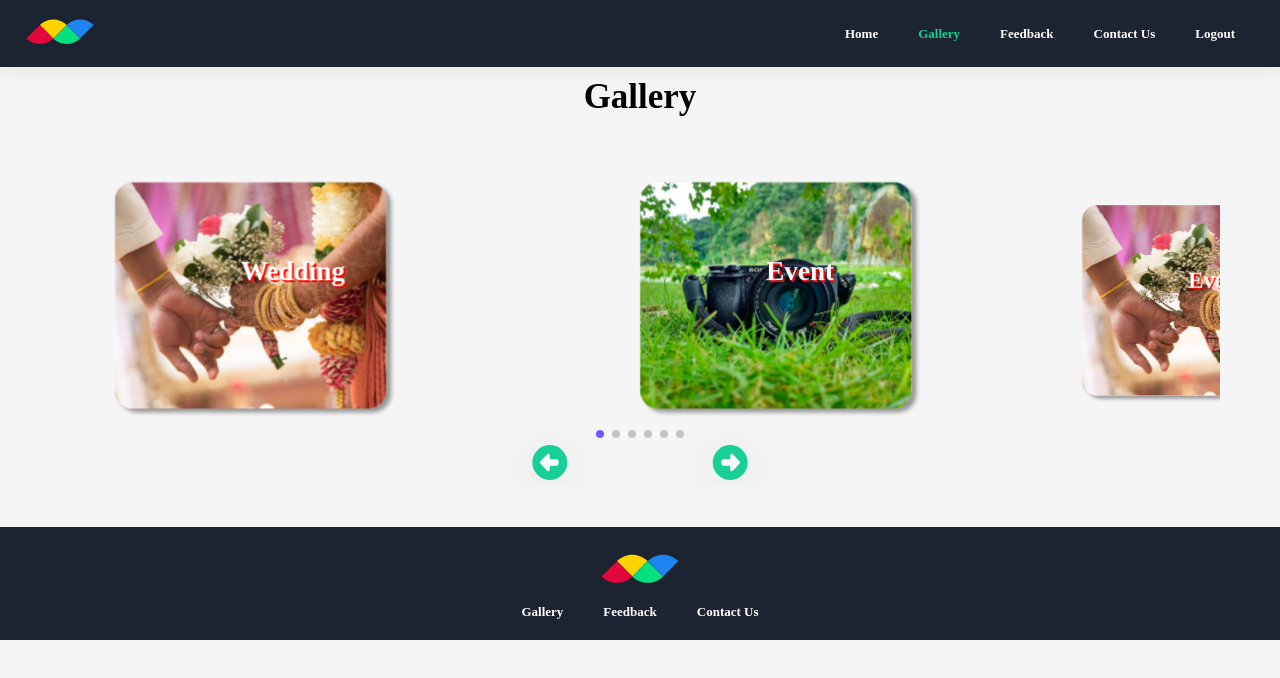
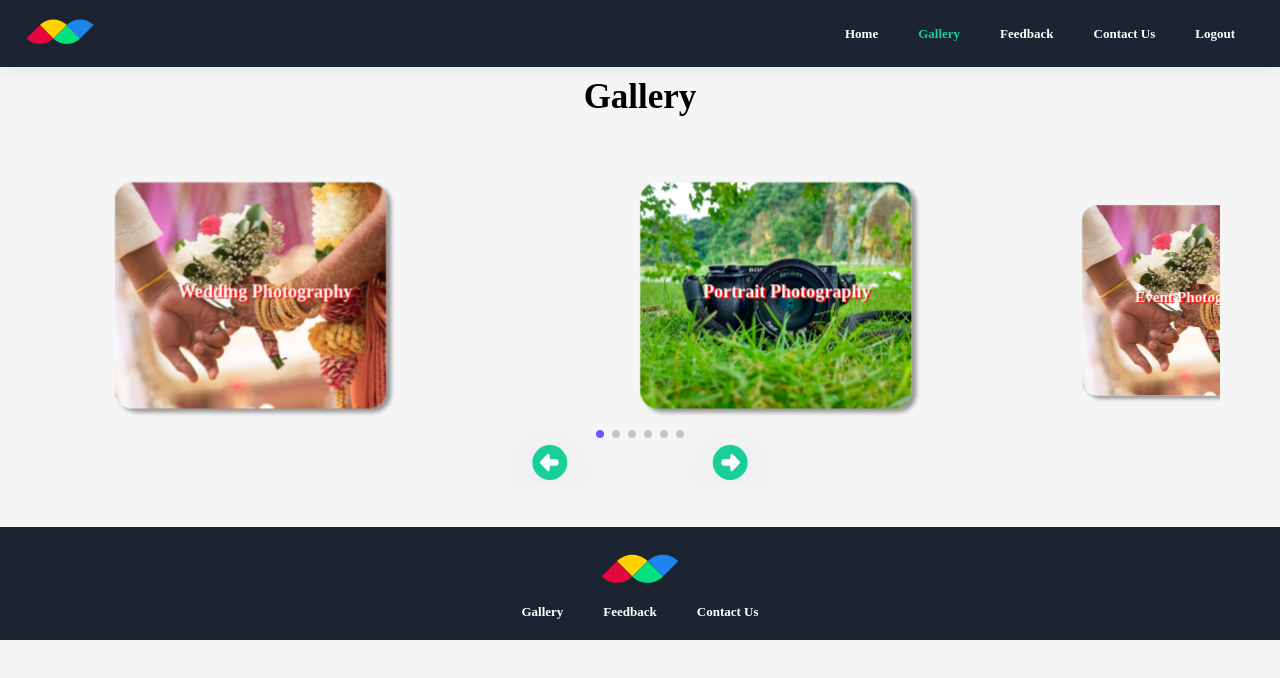
Before and after one commit to Yashwithagit/photography, a Next.js app: page /gallery in a window 1280 px wide. Shown: the top 678 px of the page. Built offline with nearby package versions, Linux system fonts and the light colour scheme; sample sign-in values are in the browser's storage.

Commit message:
FEAT: image API integration

```diff
--- a/app/components/GallerySwiper.tsx
+++ b/app/components/GallerySwiper.tsx
@@ -73,11 +73,11 @@ const GallerySwiper: React.FC<GallerySwiperProps> = ({
             slides?.map((slide: any, index: number) => (
               <SwiperSlide key={index} >
                 <SwiperImage >
-                  <img src={slide?.image} alt="slide_image" onClick={() => { router.push(`/galleryView?id=${slide.id}`) }} /></SwiperImage>
+                  <img src={slide?.image} alt="slide_image" onClick={() => { router.push(`/galleryView?id=${slide.id}`) }} />
 
-                <ContentContainer onClick={() => { alert('clicked'), router.push(`/galleryView?id=${slide.id}`) }}>
-                  <FieldTitle> {slide?.title}</FieldTitle>
-                </ContentContainer>
+                  <ContentContainer onClick={() => { router.push(`/galleryView?id=${slide.id}`) }}>
+                    <FieldTitle> {slide?.title}</FieldTitle>
+                  </ContentContainer></SwiperImage>
               </SwiperSlide>
             ))
           }
@@ -113,11 +113,11 @@ const GallerySwiper: React.FC<GallerySwiperProps> = ({
             slides?.map((slide: any, index: number) => (
               <SwiperSlide key={index} >
                 <SwiperImage >
-                  <img src={slide?.image} alt="slide_image" onClick={() => { router.push(`/galleryView?id=${slide.id}`) }} /></SwiperImage>
+                  <img src={slide?.image} alt="slide_image" onClick={() => { router.push(`/galleryView?id=${slide.id}`) }} />
 
-                <ContentContainer onClick={() => { router.push(`/galleryView?id=${slide.id}`) }}>
-                  <FieldTitle> {slide?.title}</FieldTitle>
-                </ContentContainer>
+                  <ContentContainer onClick={() => { router.push(`/galleryView?id=${slide.id}`) }}>
+                    <FieldTitle> {slide?.title}</FieldTitle>
+                  </ContentContainer></SwiperImage>
               </SwiperSlide>
             ))
           }
@@ -130,31 +130,32 @@ const GallerySwiper: React.FC<GallerySwiperProps> = ({
 }
 
 export default GallerySwiper
-const ContentContainer = styled.div`
+const ContentContainer = styled.figcaption`
 position: absolute;
-top: 1rem;
+top: 2rem;
 display: flex;
 justify-content: center;
 align-items: center;
 flex-direction: column;
-left: 24%;
+left: 12%;
 gap:1rem;
-height: 70%;
+height: 80%;
   @media screen and (max-width:768px) {
-  width: 55%;
+  width: 75%;
+  height: 70%;
   margin-top: 4rem;
 
 }
 
 `
 const FieldTitle = styled.h1`
-  font-size: 3rem;
+  font-size: 2rem;
   color: white;
    text-shadow: 2px 2px #ff0000;
   font-weight: bold;
 
 `
-const SwiperImage = styled.div`
+const SwiperImage = styled.figure`
 height: 25rem;
 @media screen and (max-width:768px) {
   display: flex;
--- a/lib/apiPath.ts
+++ b/lib/apiPath.ts
@@ -5,3 +5,4 @@ export const userLogin = "userLogin";
 export const userSignup = "userSignUp";
 export const userContactUs = "contactUs";
 export const userFeedback = "feedback";
+export const galleryList = "galleryList";
--- a/lib/constant.ts
+++ b/lib/constant.ts
@@ -105,39 +105,39 @@ export const slideList = [
 export const gallerySlides = [
   {
     id: 1,
-    title: "Wedding",
+    title: "Wedding Photography",
     image: ImagePath.WeddingImage1,
   },
   {
     id: 2,
-    title: "Event",
+    title: "Portrait Photography",
     image: ImagePath.BackGroundImage,
   },
   {
     id: 3,
-    title: "Event",
+    title: "Event Photography",
     image: ImagePath.WeddingImage1,
   },
   {
     id: 4,
-    title: "Event",
+    title: "Engagement Photography",
     image: ImagePath.WeddingImage1,
   },
   {
     id: 5,
-    title: "Event",
+    title: "Beauty and Fashion",
     image: ImagePath.WeddingImage1,
   },
   {
     id: 6,
-    title: "Event",
+    title: "Corporate Photography",
     image: ImagePath.WeddingImage1,
   },
 ];
 export const galleryViewPhotoList = [
   {
     id: 1,
-    title: "Wedding",
+    title: "Wedding Photography",
     mainImage: ImagePath.WeddingImage1,
     subImageList: [
       {
@@ -164,7 +164,7 @@ export const galleryViewPhotoList = [
   },
   {
     id: 2,
-    title: "Event",
+    title: "Portrait Photography",
     mainImage: ImagePath.BackGroundImage,
     subImageList: [
       {
@@ -191,7 +191,7 @@ export const galleryViewPhotoList = [
   },
   {
     id: 3,
-    title: "Event",
+    title: "Event Photography",
     mainImage: ImagePath.WeddingImage1,
     subImageList: [
       {
@@ -218,7 +218,7 @@ export const galleryViewPhotoList = [
   },
   {
     id: 4,
-    title: "Event",
+    title: "Engagement Photography",
     mainImage: ImagePath.WeddingImage1,
     subImageList: [
       {
@@ -245,7 +245,7 @@ export const galleryViewPhotoList = [
   },
   {
     id: 5,
-    title: "Event",
+    title: "Beauty and Fashion",
     mainImage: ImagePath.WeddingImage1,
     subImageList: [
       {
@@ -272,7 +272,7 @@ export const galleryViewPhotoList = [
   },
   {
     id: 6,
-    title: "Event",
+    title: "Corporate Photography",
     mainImage: ImagePath.WeddingImage1,
     subImageList: [
       {
```
Also changed, not shown: app/galleryView/page.tsx (+51 -24 lines).
